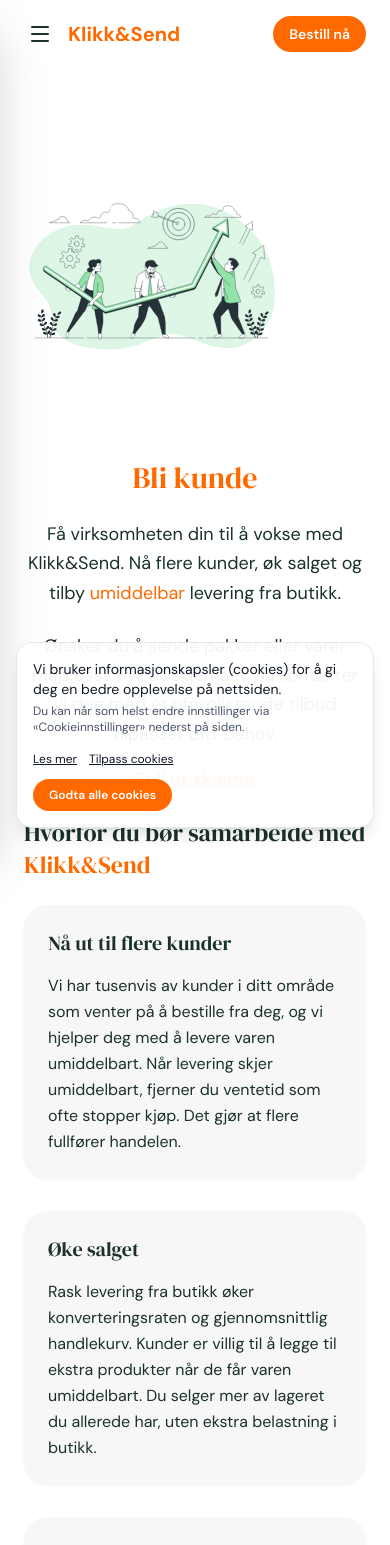
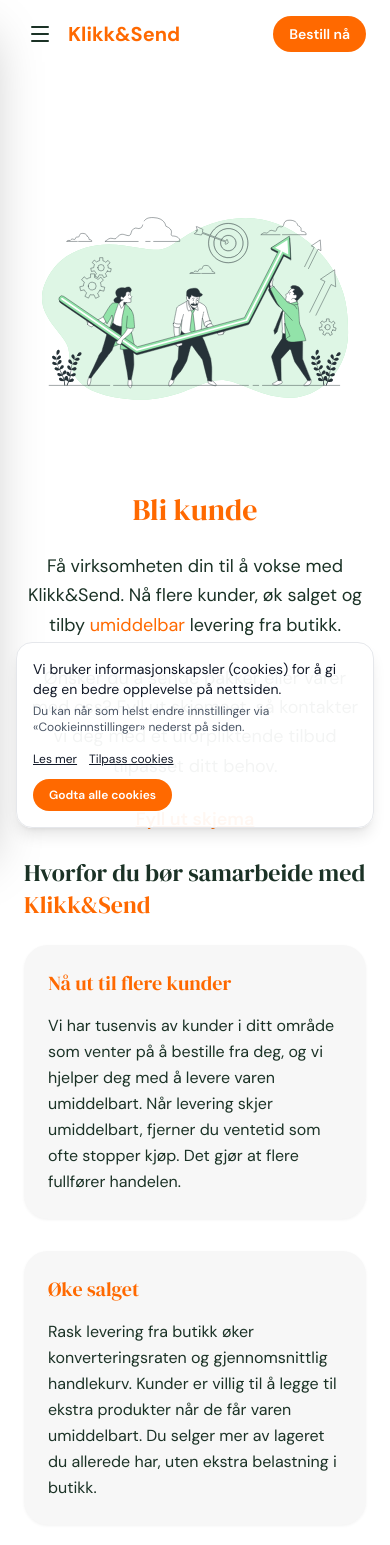
Before and after one commit to moreamakaveli-cyber/klikk-send-live, a Next.js app: page /for-bedrifter in a window 390 px wide. Shown: the top 1545 px of the page. Built offline with nearby package versions, Linux system fonts and the light colour scheme.

Commit message:
Make subheadings under 'Hvorfor du bør samarbeide med Klikk&Send' orange, increase image size, center text better

```diff
--- a/app/for-bedrifter/page.tsx
+++ b/app/for-bedrifter/page.tsx
@@ -8,26 +8,26 @@
       <Navbar />
       <div className="max-w-[1400px] mx-auto px-6 md:px-8 py-8 md:py-12">
         <div className="flex flex-col md:flex-row items-start gap-6 md:gap-8 lg:gap-10 mb-6 md:mb-8 mt-12 md:mt-16 lg:mt-20">
-          <div className="w-64 h-64 md:w-72 md:h-72 lg:w-80 lg:h-80 flex-shrink-0">
+          <div className="w-80 h-80 md:w-96 md:h-96 lg:w-[28rem] lg:h-[28rem] flex-shrink-0 mx-auto md:mx-0">
             <Image
               src="/team-goals.svg"
               alt="Bli kunde"
-              width={320}
-              height={320}
+              width={448}
+              height={448}
               className="w-full h-full"
             />
           </div>
-          <div className="flex-grow mt-8 md:mt-12 lg:mt-16 text-center md:text-left">
+          <div className="flex-grow text-center md:text-left">
             <h1 className="text-3xl md:text-4xl lg:text-5xl font-normal mb-6 md:mb-8" style={{ fontFamily: 'var(--font-serif), serif', color: 'oklch(70.5% 0.213 47.604)' }}>
               Bli kunde
             </h1>
-            <p className="text-lg md:text-xl leading-relaxed max-w-2xl mx-auto md:mx-0" style={{ fontFamily: 'var(--font-sans), sans-serif', color: 'hsl(150, 30%, 15%)' }}>
+            <p className="text-lg md:text-xl leading-relaxed max-w-2xl mx-auto md:mx-0 mb-6" style={{ fontFamily: 'var(--font-sans), sans-serif', color: 'hsl(150, 30%, 15%)' }}>
               Få virksomheten din til å vokse med Klikk&Send. Nå flere kunder, øk salget og tilby <span style={{ color: 'oklch(70.5% 0.213 47.604)' }}>umiddelbar</span> levering fra butikk.
             </p>
-            <p className="text-lg md:text-xl leading-relaxed max-w-2xl mx-auto md:mx-0 mt-6" style={{ fontFamily: 'var(--font-sans), sans-serif', color: 'hsl(150, 30%, 15%)' }}>
+            <p className="text-lg md:text-xl leading-relaxed max-w-2xl mx-auto md:mx-0 mb-6" style={{ fontFamily: 'var(--font-sans), sans-serif', color: 'hsl(150, 30%, 15%)' }}>
               Ønsker du å sende pakker eller varer med oss? Fyll ut skjemaet, så kontakter vi deg med et uforpliktende tilbud tilpasset ditt behov.
             </p>
-            <div className="mt-4 text-center md:text-left">
+            <div className="mt-4">
               <a href="/for-bedrifter/registrer" className="text-lg md:text-xl font-semibold underline" style={{ fontFamily: 'var(--font-sans), sans-serif', color: 'oklch(70.5% 0.213 47.604)' }}>
                 Fyll ut skjema
               </a>
@@ -42,7 +42,7 @@
         <div className="space-y-8 md:space-y-12">
           {/* Nå ut til flere kunder */}
           <div className="p-6 md:p-8 rounded-3xl" style={{ backgroundColor: '#F7F7F7', boxShadow: '0 1px 3px 0 rgba(0, 0, 0, 0.05)' }}>
-            <h3 className="text-xl md:text-2xl font-normal mb-4 md:mb-6" style={{ fontFamily: 'var(--font-serif), serif', color: 'hsl(150, 30%, 15%)' }}>
+            <h3 className="text-xl md:text-2xl font-normal mb-4 md:mb-6" style={{ fontFamily: 'var(--font-serif), serif', color: 'oklch(70.5% 0.213 47.604)' }}>
               Nå ut til flere kunder
             </h3>
             <p className="text-base md:text-lg leading-relaxed" style={{ fontFamily: 'var(--font-sans), sans-serif', color: 'hsl(150, 30%, 15%)' }}>
@@ -52,7 +52,7 @@
 
           {/* Øke salget */}
           <div className="p-6 md:p-8 rounded-3xl" style={{ backgroundColor: '#F7F7F7', boxShadow: '0 1px 3px 0 rgba(0, 0, 0, 0.05)' }}>
-            <h3 className="text-xl md:text-2xl font-normal mb-4 md:mb-6" style={{ fontFamily: 'var(--font-serif), serif', color: 'hsl(150, 30%, 15%)' }}>
+            <h3 className="text-xl md:text-2xl font-normal mb-4 md:mb-6" style={{ fontFamily: 'var(--font-serif), serif', color: 'oklch(70.5% 0.213 47.604)' }}>
               Øke salget
             </h3>
             <p className="text-base md:text-lg leading-relaxed" style={{ fontFamily: 'var(--font-sans), sans-serif', color: 'hsl(150, 30%, 15%)' }}>
@@ -62,7 +62,7 @@
 
           {/* Styrk konkurransekraften */}
           <div className="p-6 md:p-8 rounded-3xl" style={{ backgroundColor: '#F7F7F7', boxShadow: '0 1px 3px 0 rgba(0, 0, 0, 0.05)' }}>
-            <h3 className="text-xl md:text-2xl font-normal mb-4 md:mb-6" style={{ fontFamily: 'var(--font-serif), serif', color: 'hsl(150, 30%, 15%)' }}>
+            <h3 className="text-xl md:text-2xl font-normal mb-4 md:mb-6" style={{ fontFamily: 'var(--font-serif), serif', color: 'oklch(70.5% 0.213 47.604)' }}>
               Styrk konkurransekraften
             </h3>
             <div className="space-y-4 text-base md:text-lg leading-relaxed" style={{ fontFamily: 'var(--font-sans), sans-serif', color: 'hsl(150, 30%, 15%)' }}>
```
